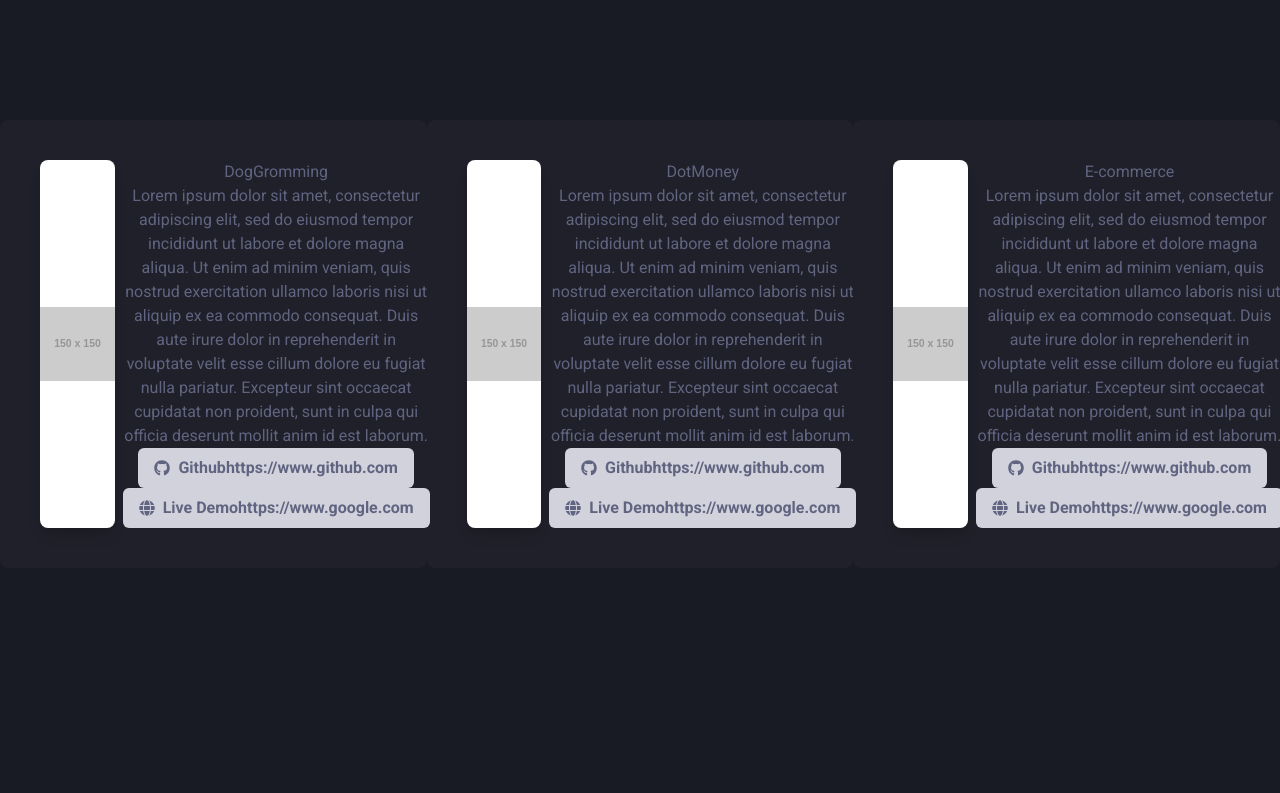
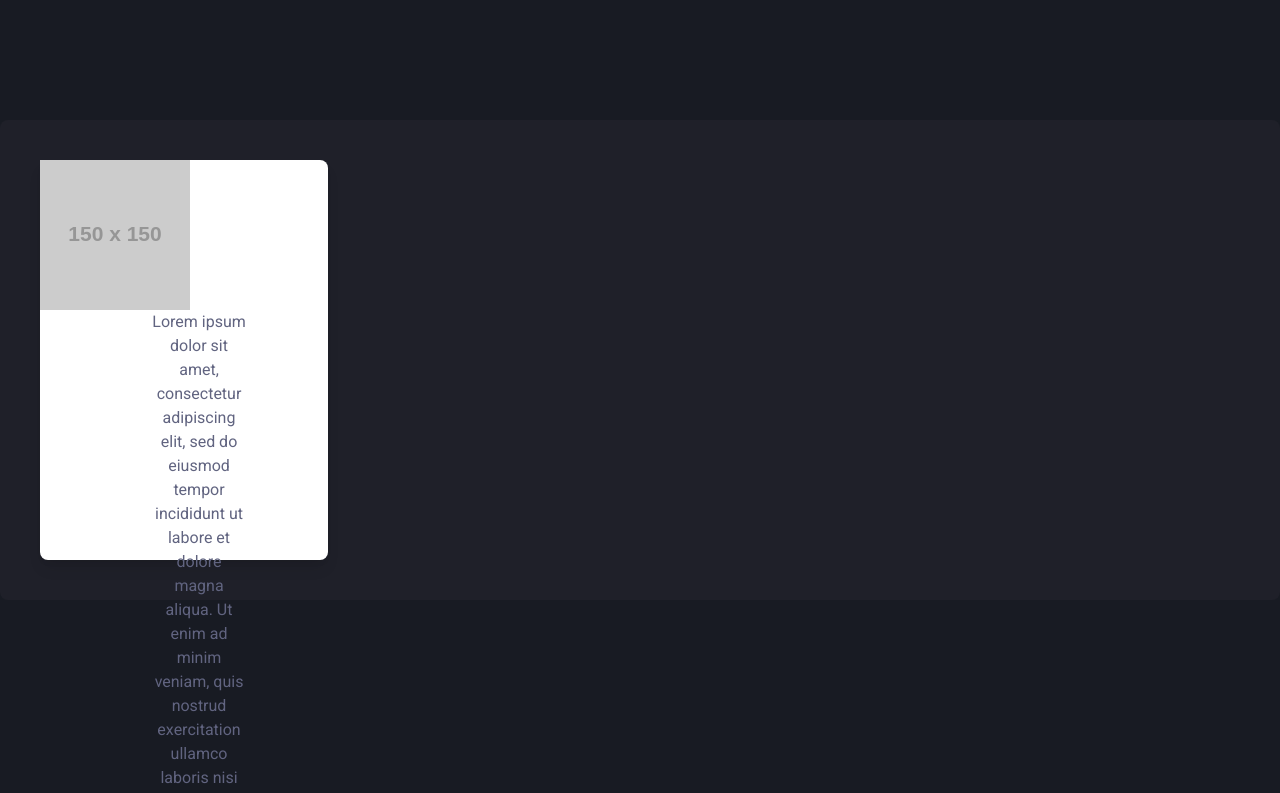
Before and after one commit to lecamilotti/portifolioV2.1, a Next.js app: page / in a window 1280 px wide. Shown: the part 680-1473 px from the top of the page. Before the commit the page ends 1248 px from the top, so only its background shows below. Built offline with nearby package versions, Linux system fonts and the light colour scheme.

Commit message:
fixing layout

```diff
--- a/src/components/Portifolio/index.tsx
+++ b/src/components/Portifolio/index.tsx
@@ -1,4 +1,12 @@
-import { Box, Button, Flex, HStack, Image, SimpleGrid, Text } from "@chakra-ui/react";
+import {
+  Box,
+  Button,
+  Flex,
+  HStack,
+  Image,
+  SimpleGrid,
+  Text,
+} from "@chakra-ui/react";
 import { FaGithub, FaGlobe } from "react-icons/fa";
 import projects from "../projects";
 
@@ -14,6 +22,17 @@ interface projectProps {
 const myProjects = () => {
   return projects.map((project: projectProps) => {
     return (
+      <>
+        <Text
+          as="title"
+          fontSize="2xl"
+          fontWeight="bold"
+          mb={4}
+          color="gray.800"
+          justifyContent="center"
+        >
+          Projects
+        </Text>
         <SimpleGrid
           w="1280px"
           p={{ sm: "10", md: "10", lg: "10", xl: "10" }}
@@ -33,29 +52,32 @@ const myProjects = () => {
             rounded="lg"
             bg="white"
           >
+            <Image src={project.image} size="500px" alt={project.alt} />
             <HStack>
-            <Image src={project.image} size="150px" alt="" />
-            <Box>
               <Text>{project.name}</Text>
               <Text>{project.description}</Text>
-              <Button colorScheme="gray" leftIcon={<FaGithub />}>
-                Github<Text>{project.gitHub}</Text>
+              <Button
+                colorScheme="gray"
+                onClick={project.gitHub}
+                leftIcon={<FaGithub />}
+              >
+                Github
               </Button>
-              <Button colorScheme="gray" leftIcon={<FaGlobe />}>
-                Live Demo <Text>{project.link}</Text>
+              <Button
+                onClick={project.link}
+                colorScheme="gray"
+                leftIcon={<FaGlobe />}
+              >
+                Live Demo
               </Button>
-            </Box>
             </HStack>
           </Box>
         </SimpleGrid>
+      </>
     );
-  })
-}
+  });
+};
 
 export default function Portifolio() {
-  return (
-    <Flex justify="center">
-      {myProjects()}
-    </Flex>
-  )
+  return <Flex justify="center">{myProjects()}</Flex>;
 }
--- a/src/components/projects.ts
+++ b/src/components/projects.ts
@@ -9,22 +9,22 @@ const projects = [
     link: "https://www.google.com",
     gitHub: "https://www.github.com",
   },
-  {
-    name: "DotMoney",
-    description: "Lorem ipsum dolor sit amet, consectetur adipiscing elit, sed do eiusmod tempor incididunt ut labore et dolore magna aliqua. Ut enim ad minim veniam, quis nostrud exercitation ullamco laboris nisi ut aliquip ex ea commodo consequat. Duis aute irure dolor in reprehenderit in voluptate velit esse cillum dolore eu fugiat nulla pariatur. Excepteur sint occaecat cupidatat non proident, sunt in culpa qui officia deserunt mollit anim id est laborum.",
-    image: "https://via.placeholder.com/150",
-    alt: "Image of DotMoney",
-    link: "https://www.google.com",
-    gitHub: "https://www.github.com",
-  },
-  {
-    name: "E-commerce",
-    description: "Lorem ipsum dolor sit amet, consectetur adipiscing elit, sed do eiusmod tempor incididunt ut labore et dolore magna aliqua. Ut enim ad minim veniam, quis nostrud exercitation ullamco laboris nisi ut aliquip ex ea commodo consequat. Duis aute irure dolor in reprehenderit in voluptate velit esse cillum dolore eu fugiat nulla pariatur. Excepteur sint occaecat cupidatat non proident, sunt in culpa qui officia deserunt mollit anim id est laborum.",
-    image: "https://via.placeholder.com/150",
-    link: "https://www.google.com",
-    alt: "Image of E-commerce",
-    gitHub: "https://www.github.com",
-  },
+  // {
+  //   name: "DotMoney",
+  //   description: "Lorem ipsum dolor sit amet, consectetur adipiscing elit, sed do eiusmod tempor incididunt ut labore et dolore magna aliqua. Ut enim ad minim veniam, quis nostrud exercitation ullamco laboris nisi ut aliquip ex ea commodo consequat. Duis aute irure dolor in reprehenderit in voluptate velit esse cillum dolore eu fugiat nulla pariatur. Excepteur sint occaecat cupidatat non proident, sunt in culpa qui officia deserunt mollit anim id est laborum.",
+  //   image: "https://via.placeholder.com/150",
+  //   alt: "Image of DotMoney",
+  //   link: "https://www.google.com",
+  //   gitHub: "https://www.github.com",
+  // },
+  // {
+  //   name: "E-commerce",
+  //   description: "Lorem ipsum dolor sit amet, consectetur adipiscing elit, sed do eiusmod tempor incididunt ut labore et dolore magna aliqua. Ut enim ad minim veniam, quis nostrud exercitation ullamco laboris nisi ut aliquip ex ea commodo consequat. Duis aute irure dolor in reprehenderit in voluptate velit esse cillum dolore eu fugiat nulla pariatur. Excepteur sint occaecat cupidatat non proident, sunt in culpa qui officia deserunt mollit anim id est laborum.",
+  //   image: "https://via.placeholder.com/150",
+  //   link: "https://www.google.com",
+  //   alt: "Image of E-commerce",
+  //   gitHub: "https://www.github.com",
+  // },
   ]
 ;
 export default projects;
```
Lines whose indentation alone changed are shown as unchanged.
